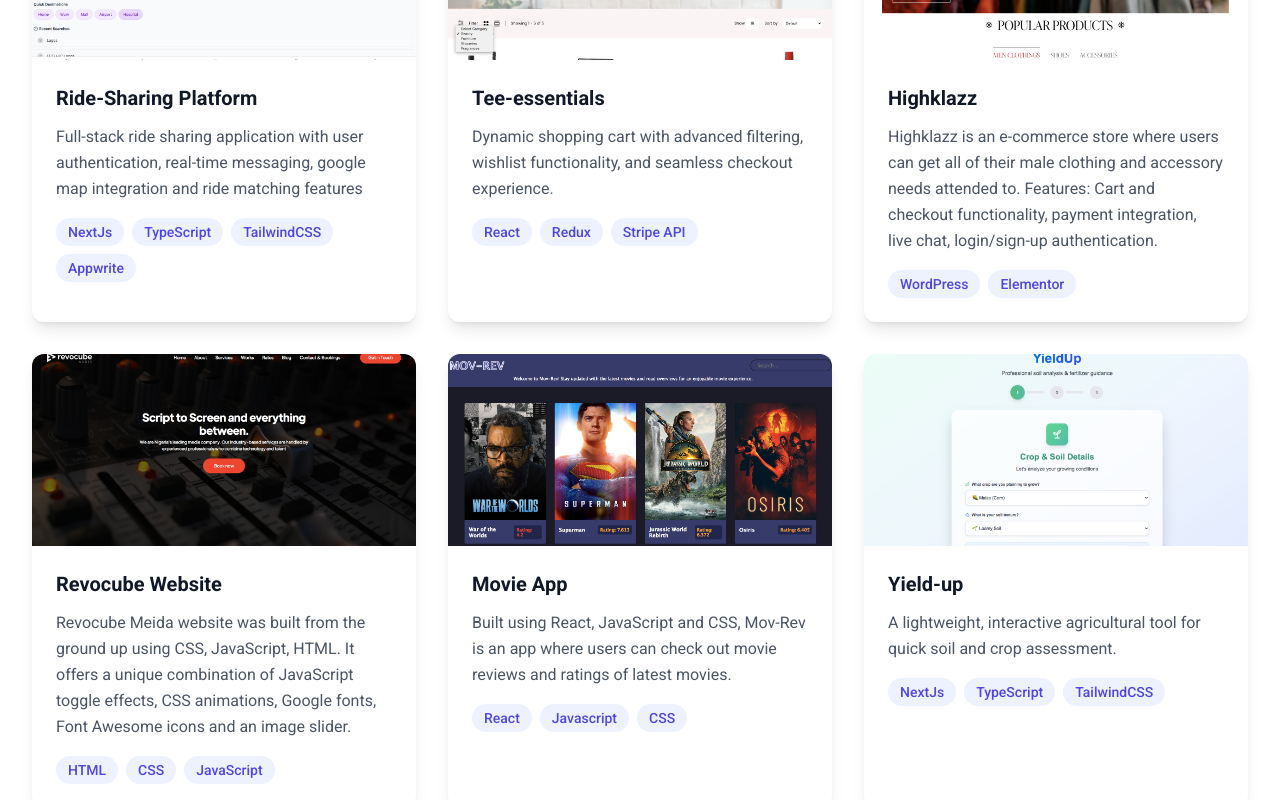
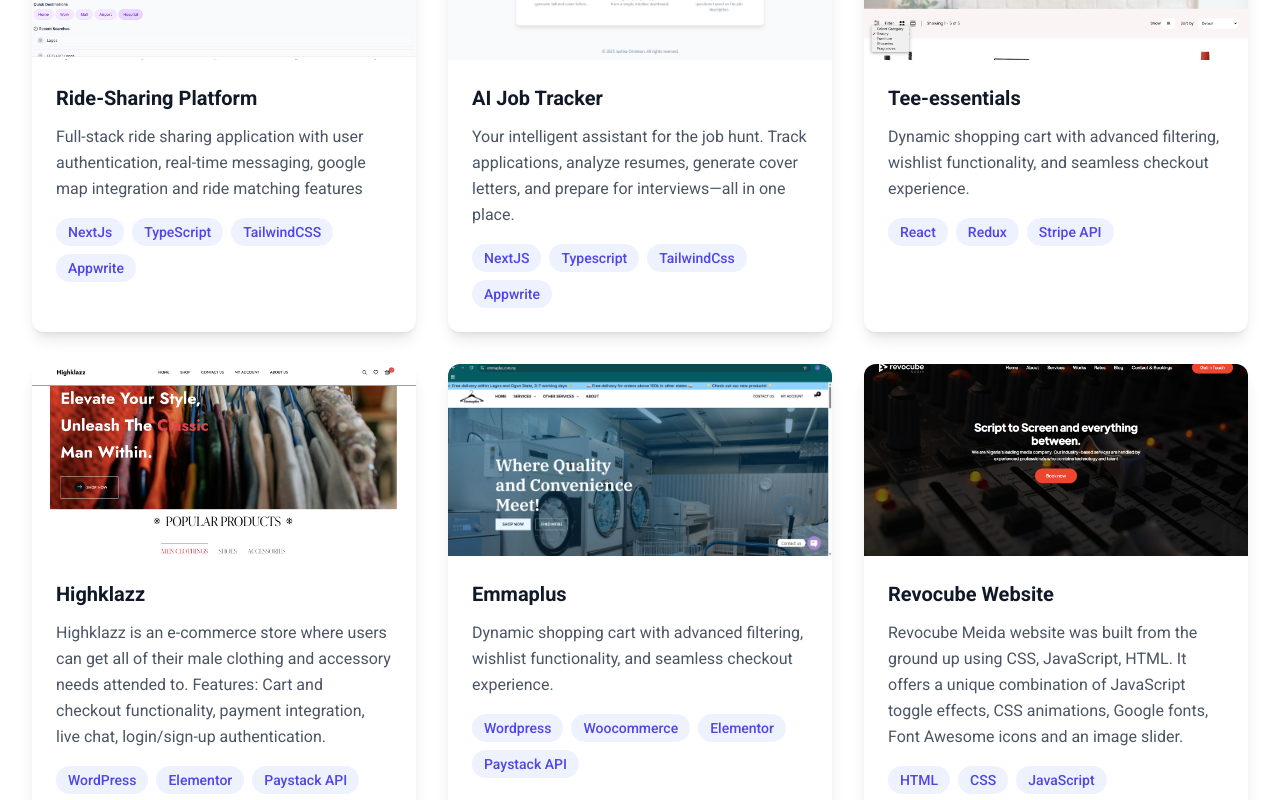
Before and after one commit to Justinacodes/portfolio-justina, a Next.js app: page / in a window 1280 px wide. Shown: the part 3480-4280 px from the top of the page. Built offline with nearby package versions, Linux system fonts and the light colour scheme.

Commit message:
added new projects

```diff
--- a/app/components/Portfolio.tsx
+++ b/app/components/Portfolio.tsx
@@ -29,6 +29,16 @@ const Portfolio: React.FC = () => {
     },
     {
       id: 2,
+      title: "AI Job Tracker",
+      description: "Your intelligent assistant for the job hunt. Track applications, analyze resumes, generate cover letters, and prepare for interviews—all in one place.",
+      category: "dashboard",
+      technologies: ["NextJS", "Typescript", "TailwindCss", "Appwrite"],
+      image: "jobtracker-placeholder",
+      demoUrl: "https://jobtrackerappnu.vercel.app",
+      githubUrl: "https://github.com/Justinacodes"
+    },
+    {
+      id: 3,
       title: "Tee-essentials",
       description: "Dynamic shopping cart with advanced filtering, wishlist functionality, and seamless checkout experience.",
       category: "ecommerce",
@@ -38,16 +48,26 @@ const Portfolio: React.FC = () => {
       githubUrl: "https://github.com/Justinacodes"
     },
     {
-      id: 3,
+      id: 4,
       title: "Highklazz",
       description: "Highklazz is an e-commerce store where users can get all of their male clothing and accessory needs attended to. Features: Cart and checkout functionality, payment integration, live chat, login/sign-up authentication.",
       category: "ecommerce",
-      technologies: ["WordPress", "Elementor"],
+      technologies: ["WordPress", "Elementor", "Paystack API"],
       image: "shopping-placeholder",
       demoUrl: "https://highklazz.com.ng",
     },
     {
-      id: 4,
+      id: 5,
+      title: "Emmaplus",
+      description: "Dynamic shopping cart with advanced filtering, wishlist functionality, and seamless checkout experience.",
+      category: "ecommerce",
+      technologies: ["Wordpress", "Woocommerce", "Elementor", "Paystack API"],
+      image: "emmaplus-placeholder",
+      demoUrl: "https://emmaplus.com.ng",
+      githubUrl: "https://github.com/Justinacodes"
+    },
+    {
+      id: 6,
       title: "Revocube Website",
       description: "Revocube Meida website was built from the ground up using CSS, JavaScript, HTML. It offers a unique combination of JavaScript toggle effects, CSS animations, Google fonts, Font Awesome icons and an image slider.",
       category: "website",
@@ -58,7 +78,7 @@ const Portfolio: React.FC = () => {
     },
 
     {
-      id: 5,
+      id: 7,
       title: "Movie App",
       description: "Built using React, JavaScript and CSS, Mov-Rev is an app where users can check out movie reviews and ratings of latest movies.",
       category: "web-app",
@@ -68,7 +88,7 @@ const Portfolio: React.FC = () => {
       githubUrl: "https://github.com/Justinacodes"
     },
     {
-        id: 6,
+      id: 8,
       title: "Yield-up",
       description: "A lightweight, interactive agricultural tool for quick soil and crop assessment.",
       category: "website",
@@ -94,8 +114,10 @@ const Portfolio: React.FC = () => {
   const getPlaceholderContent = (image: string) => {
     const placeholderMap: { [key: string]: string } = {
       'dashboard-placeholder': '/images/dashboard.png',
+      'jobtracker-placeholder': '/images/jobtracker.png',
       'shopping-cart-placeholder': '/images/tee-essentials.png',
       'shopping-placeholder': '/images/highklazz.png',
+      'emmaplus-placeholder': '/images/emmaplus.png',
       'task-app-placeholder': '/images/movrev.png',
       'revocube-placeholder': '/images/revocube.png',
       'ride-placeholder': '/images/ride-geng.png',
@@ -122,8 +144,7 @@ const Portfolio: React.FC = () => {
             <button
               key={category.key}
               onClick={() => setActiveFilter(category.key)}
-              className={`px-6 py-3 rounded-full font-semibold transition-all duration-300 ${
-                activeFilter === category.key
+              className={`px-6 py-3 rounded-full font-semibold transition-all duration-300 ${activeFilter === category.key
                   ? 'bg-gradient-to-r from-indigo-600 to-purple-600 text-white shadow-lg'
                   : 'bg-gray-100 text-gray-700 hover:bg-gray-200'
                 }`}
```
Also changed, not shown: public/images/emmaplus.png (added), public/images/jobtracker.png (added). Lines whose indentation alone changed are shown as unchanged.
